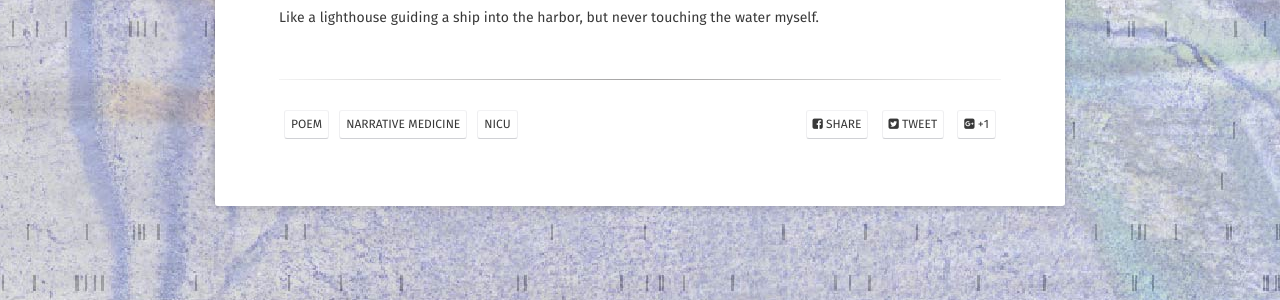
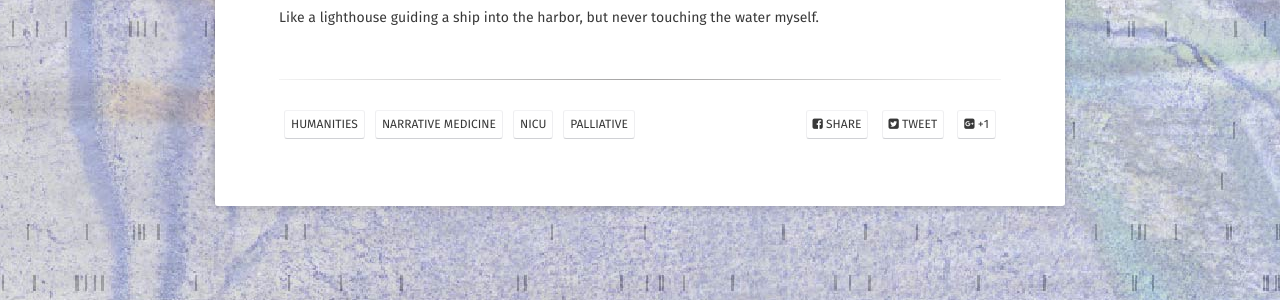
Before and after one commit to sbrunwas/sbrunwas.github.io, a Jekyll site: the page built from _posts/2026-04-23-outsidein-post.md, in a window 1280 px wide. Shown: the part 591-891 px from the top of the page. Built offline with Jekyll 4.4.1, drawn with Linux system fonts in a browser that asks for light colours; some web fonts are replaced.

Commit message:
Update tags in outsidein-post.md

```diff
--- a/_posts/2026-04-23-outsidein-post.md
+++ b/_posts/2026-04-23-outsidein-post.md
@@ -3,7 +3,7 @@ layout: post
 title: Outside In
 date: 2026-04-23
 excerpt: "Poem I wrote during my first NICU shift intern year"
-tags: [poem, narrative medicine, NICU]
+tags: [humanities, narrative medicine, NICU, palliative]
 comments: false
 ---
 
```
